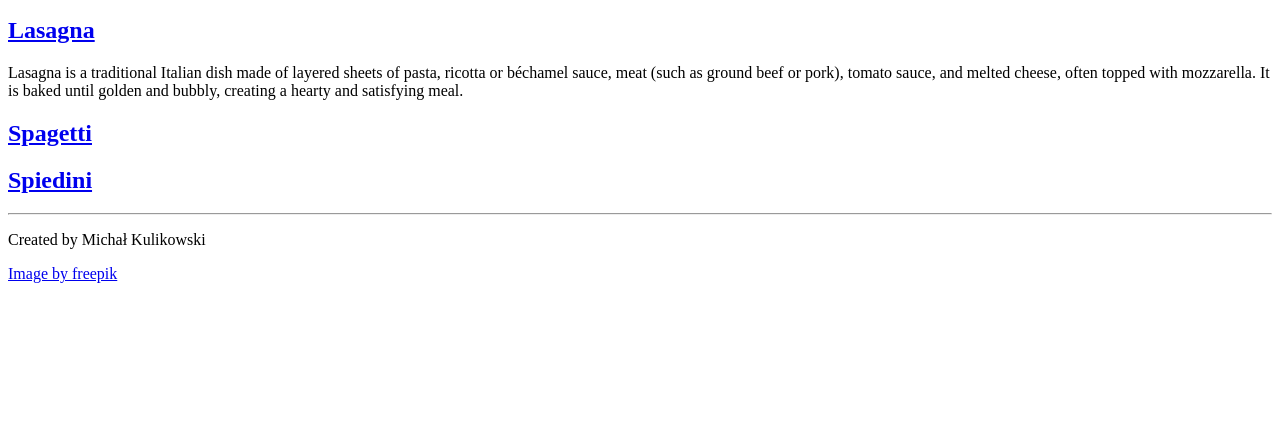
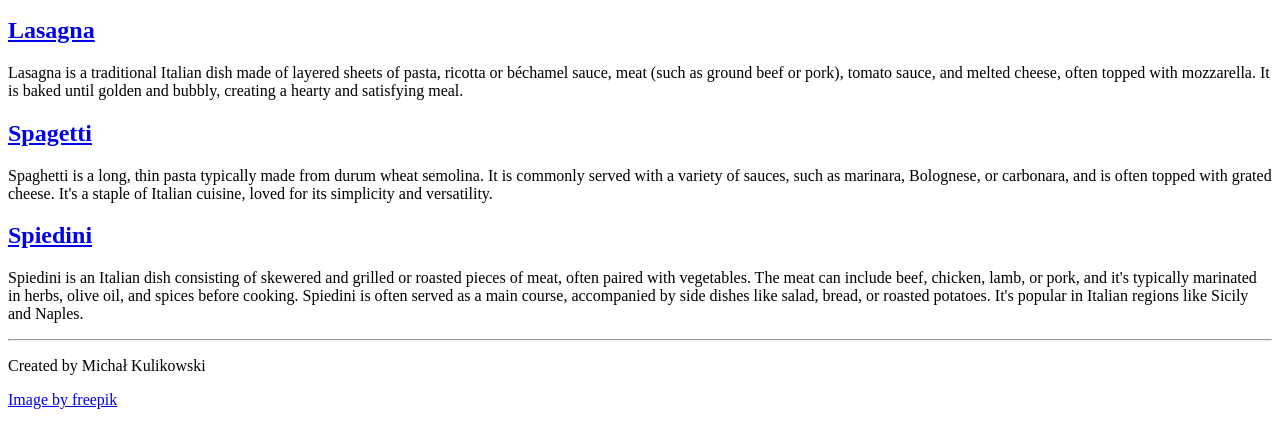
Before and after one commit to michal-kulikowski12/odin-recipes, a plain HTML site: page index.html in a window 1280 px wide. Shown: the part 101-548 px from the top of the page. Drawn offline with Linux system fonts and the light colour scheme.

Commit message:
edit index.html

```diff
--- a/index.html
+++ b/index.html
@@ -12,9 +12,9 @@
     <h2><a href="recipes/lasagna.html">Lasagna</a></h2>
     <p>Lasagna is a traditional Italian dish made of layered sheets of pasta, ricotta or béchamel sauce, meat (such as ground beef or pork), tomato sauce, and melted cheese, often topped with mozzarella. It is baked until golden and bubbly, creating a hearty and satisfying meal.</p>
     <h2><a href="recipes/spagetti.html">Spagetti</a></h2>
-    <p></p>
+    <p>Spaghetti is a long, thin pasta typically made from durum wheat semolina. It is commonly served with a variety of sauces, such as marinara, Bolognese, or carbonara, and is often topped with grated cheese. It's a staple of Italian cuisine, loved for its simplicity and versatility.</p>
     <h2><a href="recipes/spiedini.html">Spiedini</a></h2>
-    <p></p>
+    <p>Spiedini is an Italian dish consisting of skewered and grilled or roasted pieces of meat, often paired with vegetables. The meat can include beef, chicken, lamb, or pork, and it's typically marinated in herbs, olive oil, and spices before cooking. Spiedini is often served as a main course, accompanied by side dishes like salad, bread, or roasted potatoes. It's popular in Italian regions like Sicily and Naples.</p>
     <hr>
     <p>Created by Michał Kulikowski</p>
     <a href="https://www.freepik.com/free-vector/hand-drawn-chef-drawing-illustration_66068319.htm#fromView=search&page=1&position=0&uuid=103432f9-4097-443e-911d-eb80dc66364f&new_detail=true&query=chef">Image by freepik</a>
```
